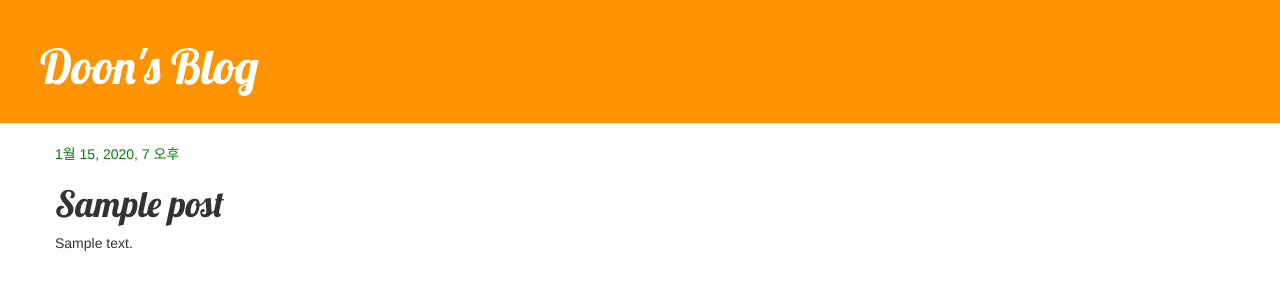
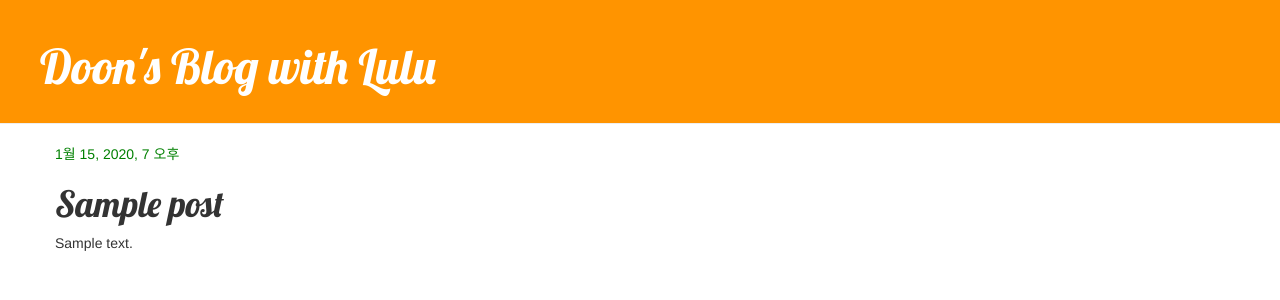
Before and after one commit to EUNJI-JEON/my-first-blog, a Django app: page /post/1/ in a window 1280 px wide. Shown: the top 300 px of the page. Run offline with Django 3.2, Linux system fonts and the light colour scheme; tables that the repository leaves empty hold one stand-in row (values such as "Sample post"); some libraries are stand-ins or nearby versions.

Commit message:
My Django Girls app, second commit

```diff
--- a/blog/templates/blog/base.html
+++ b/blog/templates/blog/base.html
@@ -17,7 +17,7 @@
                     <span class="glyphicon glyphicon-plus"></span>
                 </a>
             {% endif %}
-            <h1><a href="/">Doon's Blog</a></h1>
+            <h1><a href="/">Doon's Blog with Lulu</a></h1>
         </div>
         <div class="content container">
             <div class="row">
```
